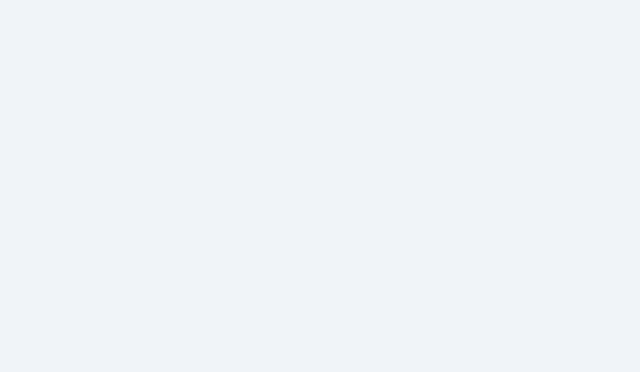
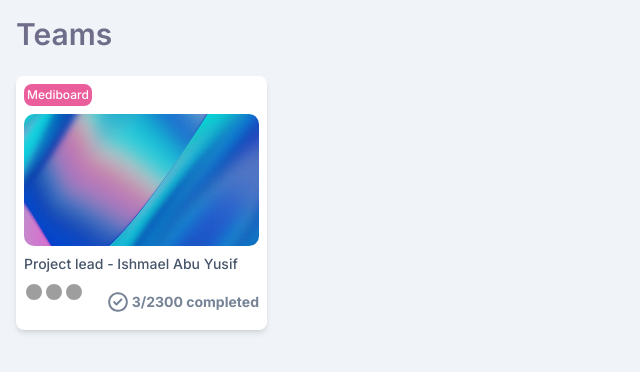
Before and after one commit to Ishmael-a/rgtportal-frontend, a React (Vite) app: page /all-teams in a window 1280 px wide. Before the commit this address had no page. Shown: the top 372 px of the page, without its empty margins (0-640 px from the left). Built offline with nearby package versions, Linux system fonts and the light colour scheme; grey boxes are pictures that could not be loaded.

Commit message:
updated changes

```diff
--- a/src/components/AnimatedRoutes.tsx
+++ b/src/components/AnimatedRoutes.tsx
@@ -3,6 +3,7 @@ import { AnimatePresence, motion } from "framer-motion";
 import Feed from "@/pages/Feed";
 import EventsCalendar from "@/pages/EventsCalendar";
 import Login from "@/pages/Login";
+import All_Teams from "@/pages/All_Teams";
 
 const AnimatedRoutes = () => {
   const location = useLocation();
@@ -11,12 +12,7 @@ const AnimatedRoutes = () => {
     <AnimatePresence mode="wait">
       <Routes location={location} key={location.pathname}>
         <Route path="/" element={<Login />} />
-        <Route
-          path="/feed"
-          element={
-            <Feed />
-          }
-        />
+        <Route path="/feed" element={<Feed />} />
         <Route
           path="/events-calendar"
           element={
@@ -31,6 +27,7 @@ const AnimatedRoutes = () => {
             </motion.div>
           }
         />
+        <Route path="/all-teams" element={<All_Teams />} />
       </Routes>
     </AnimatePresence>
   );
--- /dev/null
+++ b/src/components/Avtr.tsx
@@ -0,0 +1,22 @@
+import { IAvtrComponent } from "@/types";
+import { Avatar, AvatarFallback, AvatarImage } from "./ui/avatar";
+
+
+
+const Avtr: React.FC<IAvtrComponent> = ({ className, index, avtr }) => {
+  return (
+    <Avatar
+      className={`absolute border-2 border-white ${className}`}
+      style={{ left: `${index * 20}px`, zIndex: `${10 - index}` }} // Adjust stacking
+    >
+      <AvatarImage
+        src={avtr.avatarUrl}
+        alt={avtr.name}
+        className="h-full w-full"
+      />
+      <AvatarFallback className="h-full w-full">{avtr.fallBack}</AvatarFallback>
+    </Avatar>
+  );
+};
+
+export default Avtr;
--- a/src/components/CommentBlck.tsx
+++ b/src/components/CommentBlck.tsx
@@ -6,8 +6,8 @@ const CommentBlck = () => {
   return (
     <section className="border-t px-2 pt-4 flex items-center space-x-2">
       <Avatar>
-        <AvatarImage src={avtrDets.avatarUrl} alt={avtrDets.name} />
-        <AvatarFallback>{avtrDets.fallBack}</AvatarFallback>
+        <AvatarImage src={avtrDets[0].avatarUrl} alt={avtrDets[0].name} />
+        <AvatarFallback>{avtrDets[0].fallBack}</AvatarFallback>
       </Avatar>
       <Input
         className="rounded-full p-6 max-w-[500px]"
@@ -16,10 +16,10 @@ const CommentBlck = () => {
 
       <div className="flex  min-w-[200px] justify-center space-x-">
         <div className="px-[4px] py-[1px]  rounded-full flex items-center justify-center ">
-          <img
-            src="/Attachment.svg"
-            className=" border-2 p-[2px] rounded-full   transition-colors duration-200 cursor-pointer hover:bg-slate-200 border-[#CBD5E1]"
-          />
+            <img
+              src="/Attachment.svg"
+              className=" border-2 p-[2px] rounded-full   transition-colors duration-200 cursor-pointer hover:bg-slate-200 border-[#CBD5E1]"
+            />
         </div>
 
         <div className="px-[4px] py-[1px]  rounded-full flex items-center justify-center ">
--- a/src/constants.ts
+++ b/src/constants.ts
@@ -1,12 +1,28 @@
 import { IEventList } from "./components/EventList";
-import { IAnnouncementCard } from "./types";
+import { IAnnouncementCard, IAvtrDets } from "./types";
 
-export const avtrDets = {
-  name: "Annette Black",
-  role: "President Of Americas",
-  avatarUrl: "https://randomuser.me/api/portraits/med/women/75.jpg",
-  fallBack: "AB",
-};
+
+
+export const avtrDets:IAvtrDets[] = [
+  {
+    name: "Annette Black",
+    role: "President Of Americas",
+    avatarUrl: "https://randomuser.me/api/portraits/med/women/75.jpg",
+    fallBack: "AB",
+  },
+  {
+    name: "Annette Black",
+    role: "President Of Americas",
+    avatarUrl: "https://randomuser.me/api/portraits/med/women/75.jpg",
+    fallBack: "AB",
+  },
+  {
+    name: "Annette Black",
+    role: "President Of Americas",
+    avatarUrl: "https://randomuser.me/api/portraits/med/women/75.jpg",
+    fallBack: "AB",
+  },
+];
 
 export const postText1 =
   "Lorem ipsum dolor sit amet, #consectetur adipiscing elit. Nulla nec purus feugiat, molestie ipsum et, consequat nibh. Etiam non elit dui. Nulla nec purus feugiat, molestie #ipsum et, consequat nibh. Etiam non #elit dui.";
--- /dev/null
+++ b/src/pages/All_Teams.tsx
@@ -0,0 +1,45 @@
+import Avtr from "@/components/Avtr";
+import defaultBG from "../assets/images/defaultBG.png";
+import { avtrDets } from "@/constants";
+
+const All_Teams = () => {
+  return (
+    <main className="p-4">
+      <header className="text-[#706D8A] font-semibold text-3xl">Teams</header>
+
+      <section className="pt-6 flex flex-wrap ">
+        <div className="flex flex-col space-y-2 bg-white rounded-md p-2 min-w-12 shadow-md cursor-pointer hover:scale-[] transition-all duration-300 ease-in">
+          <p className="font-medium p-[3px] bg-rgtpink w-fit text-white rounded-md text-xs">
+            Mediboard
+          </p>
+          <img
+            src={defaultBG}
+            alt="default background"
+            className="rounded-lg aspect-video w-full "
+          />
+          <p className="text-[#475569] font-medium text-sm">
+            Project lead - Ishmael Abu Yusif
+          </p>
+          <div className="flex justify-between items-center">
+            <div className="relative w-[80px] h-10">
+              {avtrDets.map((avtr, index) => (
+                <Avtr
+                  key={index}
+                  index={index}
+                  avtr={avtr}
+                  className="w-5 h-5 rounded-full"
+                />
+              ))}
+            </div>
+            <div className="flex space-x-1 text-[#768396] font-bold">
+              <img src="/Check.svg" />
+              <p className="text-sm text-nowrap">3/2300 completed</p>
+            </div>
+          </div>
+        </div>
+      </section>
+    </main>
+  );
+};
+
+export default All_Teams;
--- a/src/pages/Feed.tsx
+++ b/src/pages/Feed.tsx
@@ -23,8 +23,8 @@ const Feed = () => {
       {/* Posts section */}
       <section className="space-y-5">
         <CreatePost />
-        <Post poll={poll} avtrDets={avtrDets} text={postText2} />
-        <Post image={imageUrl} avtrDets={avtrDets} text={postText1} />
+        <Post poll={poll} avtrDets={avtrDets[0]} text={postText2} />
+        <Post image={imageUrl} avtrDets={avtrDets[0]} text={postText1} />
       </section>
 
       <section className="pt-5 md:pt-0 md:min-w-[380px] space-y-3 md:sticky md:top-3  h-fit">
@@ -63,6 +63,7 @@ const Feed = () => {
                  }
               `}
             </style>
+
             {recognees.map((recognee, index) => (
               <div
                 className="flex justify-between items-center bg-slate-100 p-2 rounded-md text-sm font-medium"
```
Also changed, not shown: src/types.ts (+16 -0 lines), public/Check.svg (added), src/assets/images/defaultBG.png (added).
